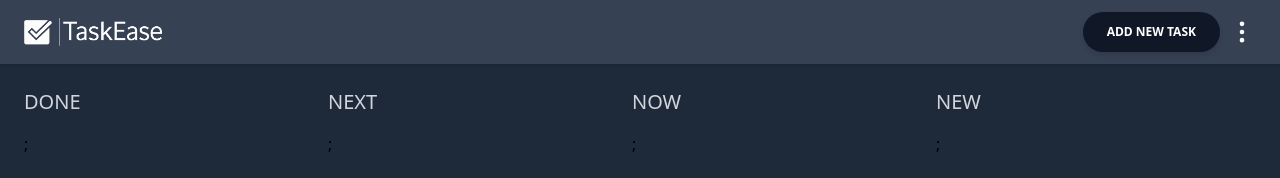
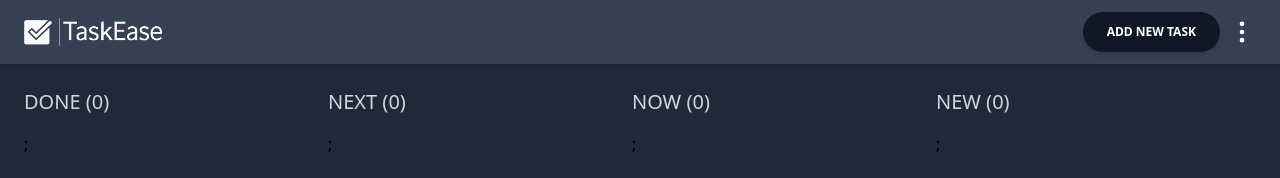
Before and after one commit to Kenta-Asakura/task-ease, a React (Vite) app in the folder task-ease/: page / in a window 1280 px wide. Shown: the top 178 px of the page. Built offline with nearby package versions, Linux system fonts and the light colour scheme.

Commit message:
added tasks count per column

```diff
--- a/task-ease/src/components/Column.jsx
+++ b/task-ease/src/components/Column.jsx
@@ -6,7 +6,7 @@ function Column({ title, tasks }) {
 
   return (
     <div className="flex flex-col gap-4 min-w-[280px]">
-      <h3 className="text-base md:text-xl uppercase text-gray-300">{title}</h3>
+      <h3 className="text-base md:text-xl uppercase text-gray-300">{title} ({tasks.length})</h3>
 
       <div className="flex flex-col gap-6">
         {/* <Task heading="Test Title" description="Test Description" />
```
